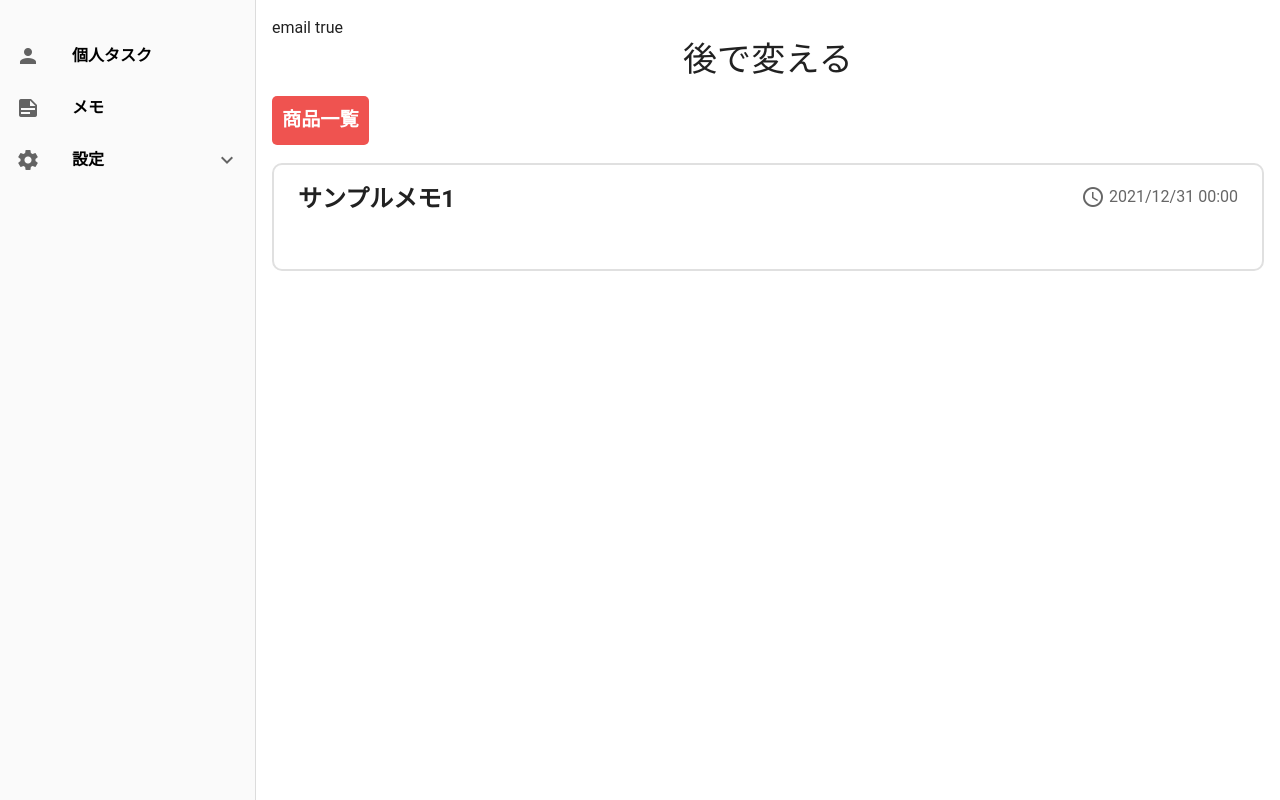
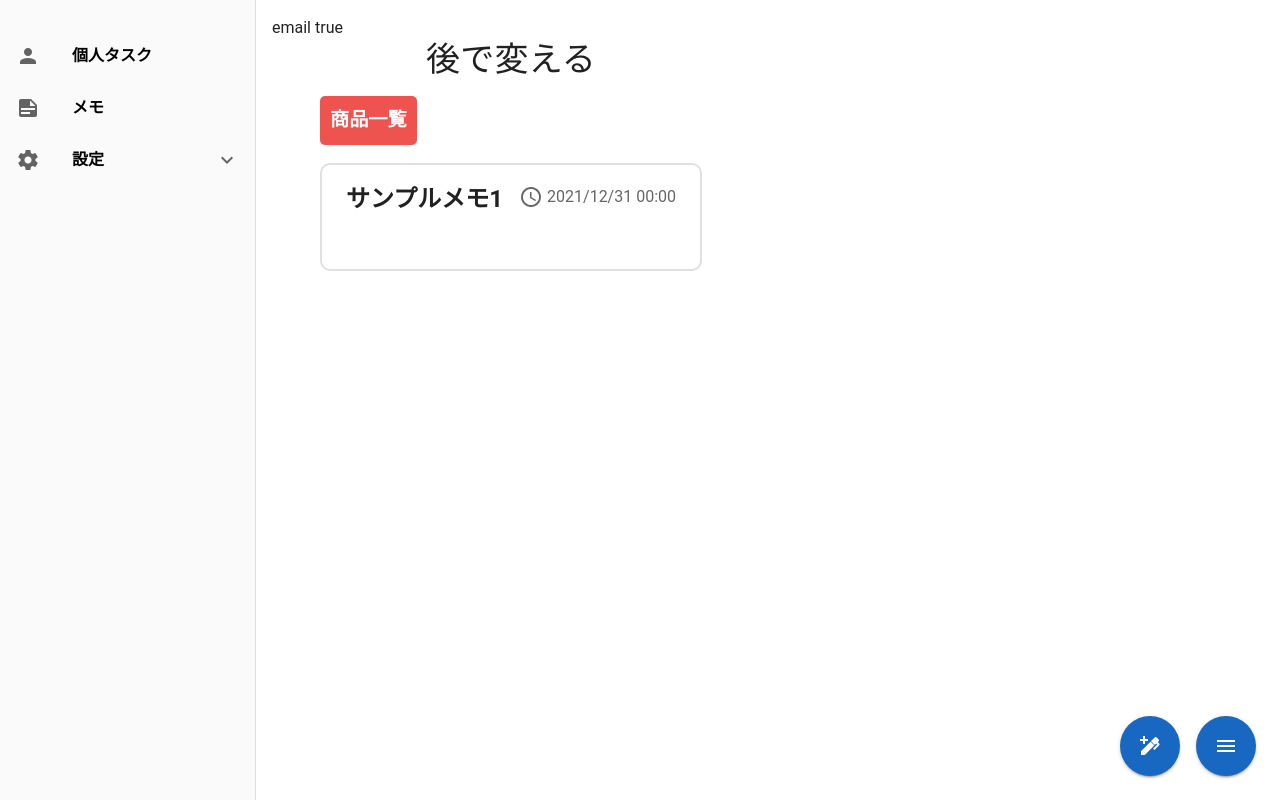
Before and after one commit to jphacks/os_2405, a Vue app: page /memos in a window 1280 px wide. Built offline with nearby package versions, Linux system fonts and the light colour scheme; no server answers; sample sign-in values are in the browser's storage.

Commit message:
feat: メモ一覧画面にナビゲーションバーとボタン群追加

```diff
--- a/src/views/MemoView.vue
+++ b/src/views/MemoView.vue
@@ -1,6 +1,7 @@
 <script setup>
 import Navigationvar from '@/components/Navigationvar.vue';
 import MemoContainer from './containers/MemoContainer.vue';
+import WrapperContainer from './containers/WrapperContainer.vue';
 
 //TODO: 後で変える
 const sampleMemos = [
@@ -14,14 +15,12 @@ const sampleMemos = [
 </script>
 
 <template>
-    <Navigationvar
 
-    >
-
-    </Navigationvar>
-    <MemoContainer
-        title="後で変える"
-        :items="sampleMemos"
-    ></MemoContainer>
+    <WrapperContainer>
+        <MemoContainer
+            title="後で変える"
+            :items="sampleMemos"
+        ></MemoContainer>
+    </WrapperContainer>
 
 </template>
```
